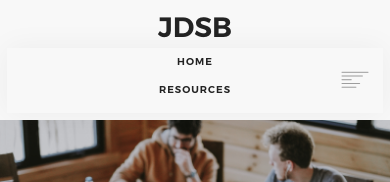
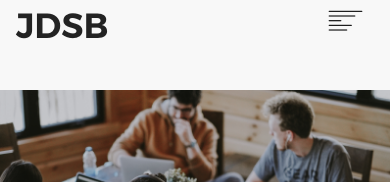
Before and after one commit to junior-dev-struggle-bus/juniordevstrugglebus, a React (Create React App) app: page / in a window 390 px wide. Shown: the top 182 px of the page. Built offline with nearby package versions, Linux system fonts and the light colour scheme.

Commit message:
install bootstrap@3, add jquery cdn script tag to index.html, fix markup in Header.js, put Header.js in its own directory, add Header.css with styles to retain similar style to original navbar

```diff
--- a/package.json
+++ b/package.json
@@ -4,6 +4,7 @@
   "private": true,
   "dependencies": {
     "axios": "^0.18.0",
+    "bootstrap": "^3.4.1",
     "react": "^16.8.6",
     "react-dom": "^16.8.6",
     "react-router": "^5.0.0",
--- a/public/index.html
+++ b/public/index.html
@@ -3,16 +3,20 @@
   <head>
     <meta charset="utf-8" />
     <!-- Global site tag (gtag.js) - Google Analytics -->
-  <script async src="https://www.googletagmanager.com/gtag/js?id=UA-137813595-1"></script>
+    <script
+      async
+      src="https://www.googletagmanager.com/gtag/js?id=UA-137813595-1"
+    ></script>
     <script>
       window.dataLayer = window.dataLayer || [];
-  function gtag(){dataLayer.push(arguments);}
-  if(location.hostname !== "localhost"){
+      function gtag() {
+        dataLayer.push(arguments);
+      }
+      if (location.hostname !== 'localhost') {
         gtag('js', new Date());
         gtag('config', 'UA-137813595-1');
       }
     </script>
-
 
     <link rel="shortcut icon" href="%PUBLIC_URL%/struggleBusFavicon.ico" />
     <meta
@@ -49,5 +53,6 @@
       To begin the development, run `npm start` or `yarn start`.
       To create a production bundle, use `npm run build` or `yarn build`.
     -->
+    <script src="https://cdnjs.cloudflare.com/ajax/libs/jquery/3.4.0/jquery.min.js"></script>
   </body>
 </html>
--- a/src/components/Header.js
+++ /dev/null
@@ -1,52 +0,0 @@
-import React from 'react';
-
-export default function Header(props){
-    const Link  = props.link
-    return(
-        <nav className="transition--fade transition--active" style = {{padding:'.5em'}}>
-                <div className="row">
-                    <div className = "col-sm-1"></div>
-                    <div className="col-sm-1 text-left pl-2">
-                        <a href="/">
-                            <h2 className = "text-center" >
-                                   JDSB
-                            </h2>
-                        </a>
-                    </div>
-                    <div className="col-sm-10">
-                        <div className="nav-bar" data-fixed-at="600">
-                            <div className="nav-module menu-module left">
-                                <ul className="menu">
-                                    <li>
-                                        <Link to="/">
-                                            Home
-                                        </Link>
-                                    </li>
-                                    <li>
-                                        <Link to="/resources">
-                                            Resources
-                                        </Link>
-                                    </li>
-                                    <li>
-                                        <a href="#">
-                                            Upcoming Events
-                                        </a>
-                                        <ul>
-                                            <li className="dropdown">
-                                                <a href="#">COMING SOON</a>
-                                            </li>
-                                        </ul>
-                                    </li>
-                                </ul>
-                            </div>
-                            {/* <!--end nav module--> */}
-                        </div>
-                        {/* <!--end nav bar--> */}
-                        <div className="nav-mobile-toggle visible-sm visible-xs">
-                            <i className="icon-Align-Right icon icon--sm"></i>
-                        </div>
-                    </div>
-                </div>
-        </nav>
-    )
-}
--- /dev/null
+++ b/src/components/Header/Header.css
@@ -0,0 +1,17 @@
+.navbar-brand h2 {
+  font-size: 2.5rem;
+  position: relative;
+  bottom: 15px;
+}
+
+button.navbar-toggle,
+button.navbar-toggle:hover,
+button.navbar-toggle:active {
+  border: none;
+}
+
+.nav-button-icon {
+  position: relative;
+  bottom: 15px;
+  color: #121212;
+}
--- /dev/null
+++ b/src/components/Header/Header.js
@@ -0,0 +1,47 @@
+import React from 'react';
+
+import './Header.css';
+
+export default function Header(props) {
+  const Link = props.link;
+  return (
+    <nav className="navbar navbar">
+      <div className="container-fluid">
+        <div className="navbar-header">
+          <a className="navbar-brand" href="/">
+            <h2>JDSB</h2>
+          </a>
+          <button
+            type="button"
+            className="navbar-toggle"
+            data-toggle="collapse"
+            data-target="#myNavbar"
+          >
+            <i className="icon-Align-Right icon icon--lg nav-button-icon text-center" />
+          </button>
+        </div>
+        <div className="collapse navbar-collapse" id="myNavbar">
+          <ul className="nav navbar-nav">
+            <li className="active">
+              <Link to="/">Home</Link>
+            </li>
+            <li>
+              <Link to="/resources">Resources</Link>
+            </li>
+            <li>
+              <a className="dropdown-toggle" data-toggle="dropdown" href="#">
+                Upcoming Events
+                <span className="caret" />
+              </a>
+              <ul className="dropdown-menu">
+                <li>
+                  <a href="#">COMING SOON!</a>
+                </li>
+              </ul>
+            </li>
+          </ul>
+        </div>
+      </div>
+    </nav>
+  );
+}
```
Also changed, not shown: src/App.js (+17 -16 lines), 1 other file (tests, documents, lock files or other folders). Lines whose indentation alone changed are shown as unchanged.
